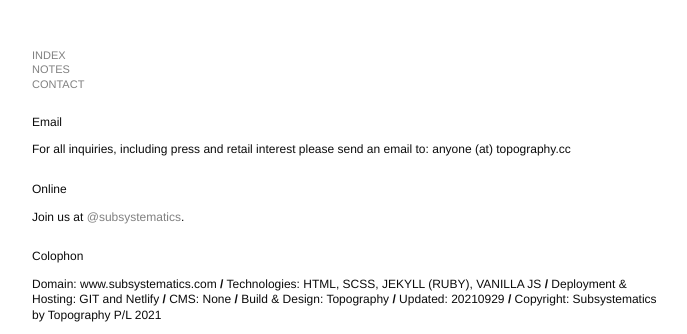
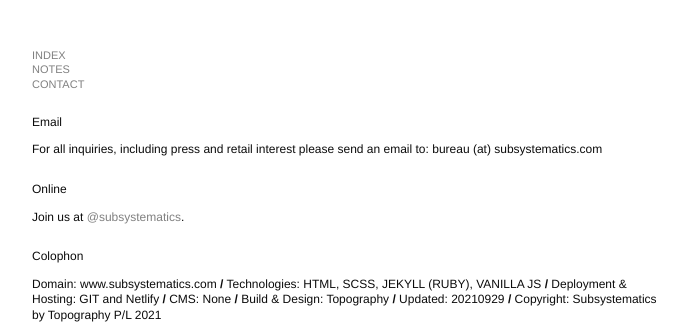
Before and after one commit to tpgrphy/subsystematicsbeta, a Jekyll site: the page built from contact.html, in a window 1280 px wide. Shown: the top 334 px of the page, without its empty margins (288-975 px from the left). Built offline with Jekyll 4.4.1, drawn with Linux system fonts in a browser that asks for light colours; some web fonts are replaced.

Commit message:
edit email

```diff
--- a/contact.html
+++ b/contact.html
@@ -9,7 +9,7 @@
     <div class="land_col1">
         <h2>Email</h2>
         <p>
-            For all inquiries, including press and retail interest please send an email to: anyone (at) topography.cc
+            For all inquiries, including press and retail interest please send an email to: bureau (at) subsystematics.com
         </p>
     </div>
     <div class="land_col2">
--- a/index.html
+++ b/index.html
@@ -23,7 +23,7 @@
                     Subsystematics<sup>BETA</sup> is a skincare philosophy rooted in well-being and human potential. We develop utilitarian products for the skin based on research and holistic principles.
                     <br>
                     <br>
-                    You are visiting our microsite ahead of our launch (January 2022). Until then we invite you to join our <b>Inner Circle</b> by subscribing to our mailer below, and social media (<a href='http://www.instagram.com/subsystematics' target="_blank">@subsystematics</a>). You can also read our '<a href='/notes'>Notes</a>', which consists of documentation of the brand journey – written by founder AS.
+                    You are visiting our microsite ahead of our launch (March 2022). Until then we invite you to join our <b>Inner Circle</b> by subscribing to our mailer below, and social media (<a href='http://www.instagram.com/subsystematics' target="_blank">@subsystematics</a>). You can also read our '<a href='/notes'>Notes</a>', which consists of documentation of the brand journey – written by founder AS.
                 </p
         </div>
     </div>
```
